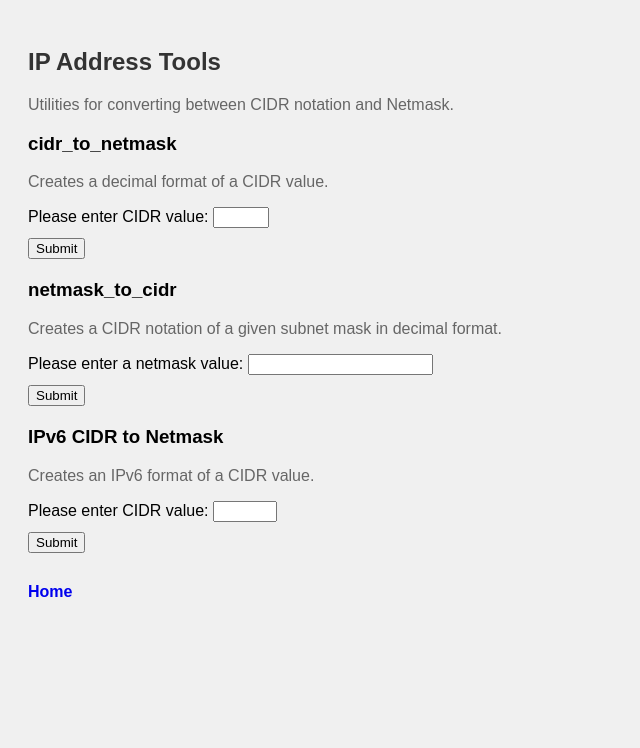
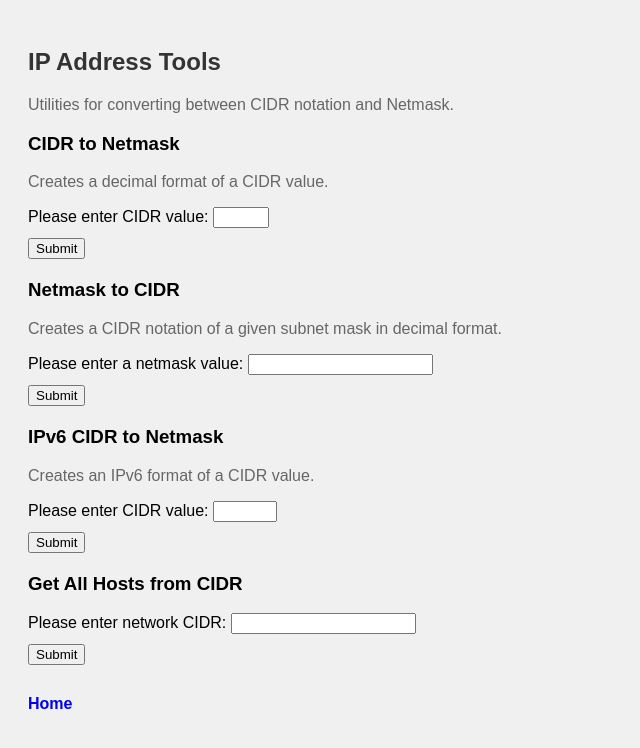
Before and after one commit to sydasif/django-network-app, a Django app: page /ip_addr/ in a window 1280 px wide. Shown: the top 748 px of the page, without its empty margins (0-640 px from the left). Run offline with Django 5.2, Linux system fonts and the light colour scheme.

Commit message:
Add get all hosts from CIDR function

```diff
--- a/network_tools/templates/network_tools/ip_addr.html
+++ b/network_tools/templates/network_tools/ip_addr.html
@@ -6,7 +6,7 @@
 <h2>IP Address Tools</h2>
 <p>Utilities for converting between CIDR notation and Netmask.</p>
 
-<h3>cidr_to_netmask</h3>
+<h3>CIDR to Netmask</h3>
 <p>Creates a decimal format of a CIDR value.</p>
 <form action="/ip_addr" method="get" style="margin-bottom: 20px;">
     <div style="margin-bottom: 10px;">
@@ -22,7 +22,7 @@
     <div class="result" style="margin-bottom: 20px;">{{ netmask_result|linebreaks }}</div>
 {% endif %}
 
-<h3>netmask_to_cidr</h3>
+<h3>Netmask to CIDR</h3>
 <p>Creates a CIDR notation of a given subnet mask in decimal format.</p>
 <form action="/ip_addr" method="get" style="margin-bottom: 20px;">
     <div style="margin-bottom: 10px;">
@@ -54,6 +54,31 @@
     <div class="result" style="margin-bottom: 20px;">{{ netmask_v6_result|linebreaks }}</div>
 {% endif %}
 
+<h3>Get All Hosts from CIDR</h3>  {# New Section #}
+<form action="/ip_addr" method="get" style="margin-bottom: 20px;">
+    <div style="margin-bottom: 10px;">
+        <label for="network_cidr">Please enter network CIDR:</label>
+        <input id="network_cidr" type="text" name="network_cidr" required>
+    </div>
+    <div>
+        <button type="submit">Submit</button>
+    </div>
+</form>
+
+{% if host_list %}  {# New Result Display #}
+    <div class="result" style="margin-bottom: 20px;">
+        <ul>
+            {% for host in host_list %}
+                <li>{{ host }}</li>
+            {% endfor %}
+        </ul>
+    </div>
+{% endif %}
+
+{% if host_list_error %}  {# New Error Display #}
+    <div class="result error" style="margin-bottom: 20px; color: red;">{{ host_list_error|linebreaks }}</div>
+{% endif %}
+
 <div style="margin-top: 30px;">
     <a href="{% url 'home' %}" style="text-decoration: none; font-weight: bold;">Home</a>
 </div>
--- a/network_tools/views.py
+++ b/network_tools/views.py
@@ -6,6 +6,7 @@ from netutils.ip import (
     netmask_to_cidr,
     is_netmask,
     cidr_to_netmaskv6,
+    get_all_host,  # Import get_all_host
 )
 
 
@@ -64,4 +65,12 @@ def ip_addr(request):
             f"Netmask for CIDR value {cidr_v6} is {netmask_v6_result}"
         )
 
+    if request.GET.get("network_cidr"):  # New code block
+        network_cidr = request.GET["network_cidr"]
+        try:
+            host_list = list(get_all_host(network_cidr))
+            test_result["host_list"] = host_list
+        except ValueError as e:
+            test_result["host_list_error"] = str(e)
+
     return render(request, "network_tools/ip_addr.html", test_result)
```
